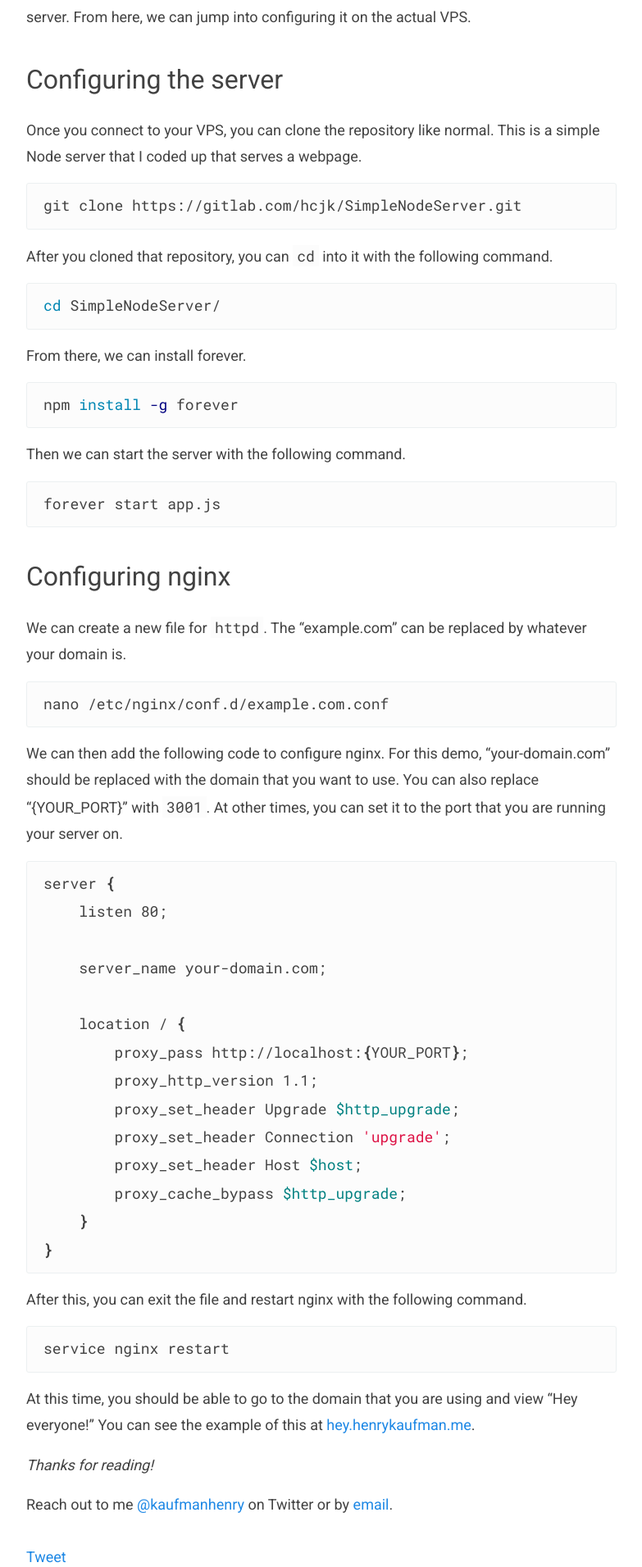
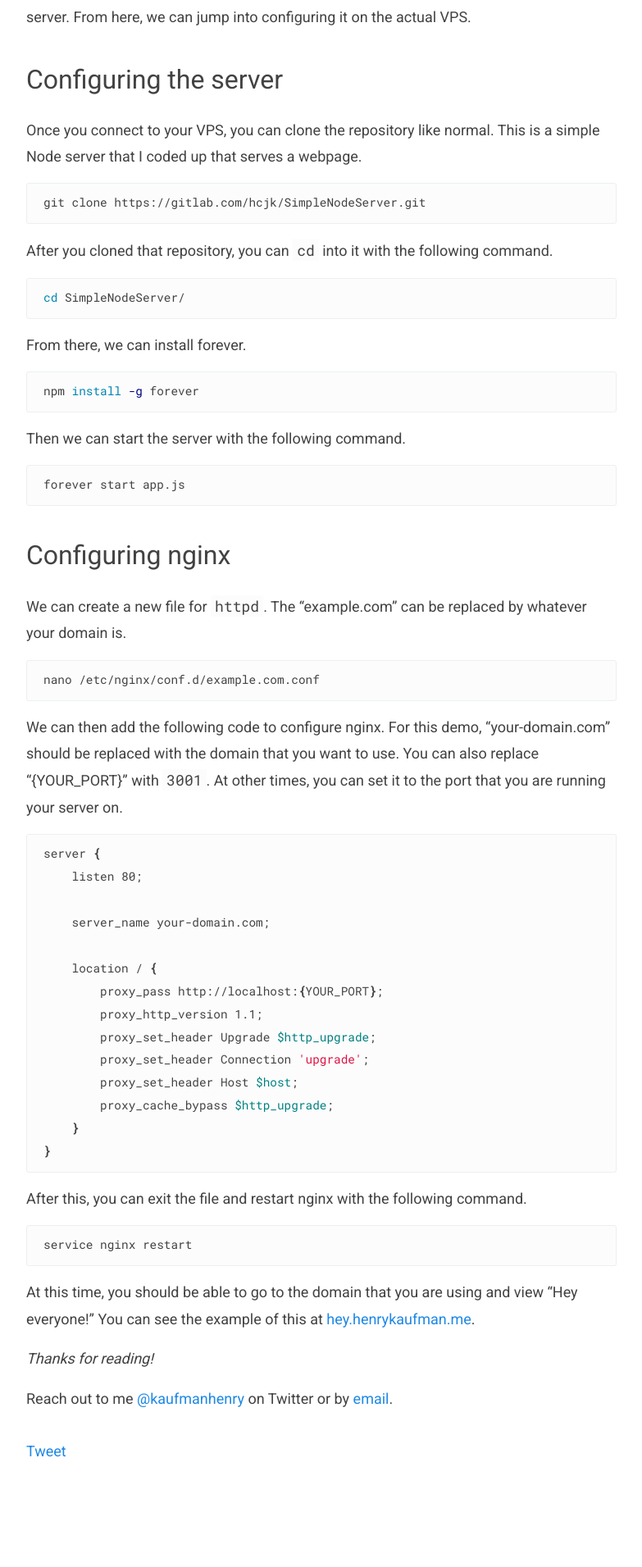
Before and after one commit to hcjk/blog, a Jekyll site: the page built from _posts/2016-02-22-deploying.md, in a window 1280 px wide. Shown: the part 681-2592 px from the top of the page at 82% size, without its empty margins (248-1031 px from the left). Built offline with Jekyll 4.4.1, drawn with Linux system fonts in a browser that asks for light colours; comment, search, counter and statistics services are not loaded; after the commit the page ends 2499 px from its top, so only the background shows below that.

Commit message:
updated font size

```diff
--- a/_sass/_base.scss
+++ b/_sass/_base.scss
@@ -128,6 +128,7 @@ code {
 }
 
 pre {
+    font-size: .8em;
     padding: 8px 12px;
     overflow-x: auto;
     border-left: 2px solid $grey-color-light;
```
